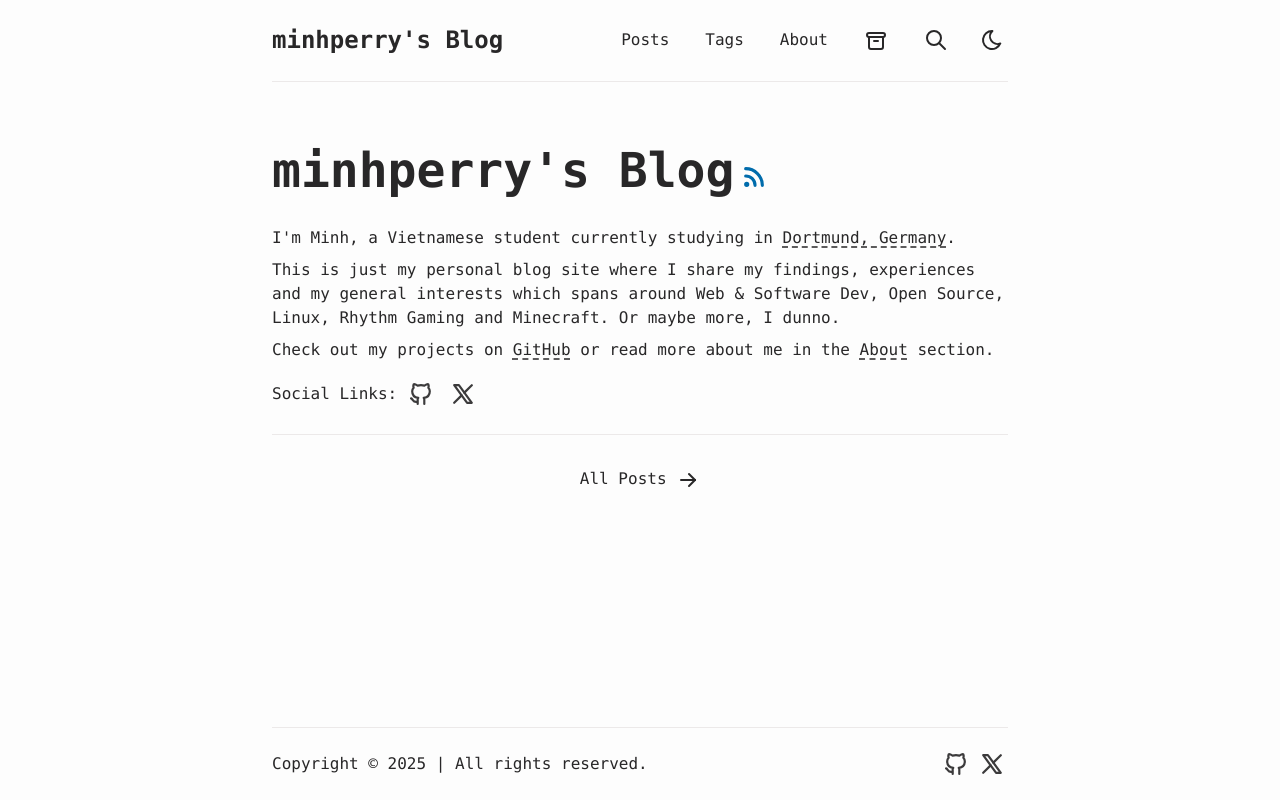
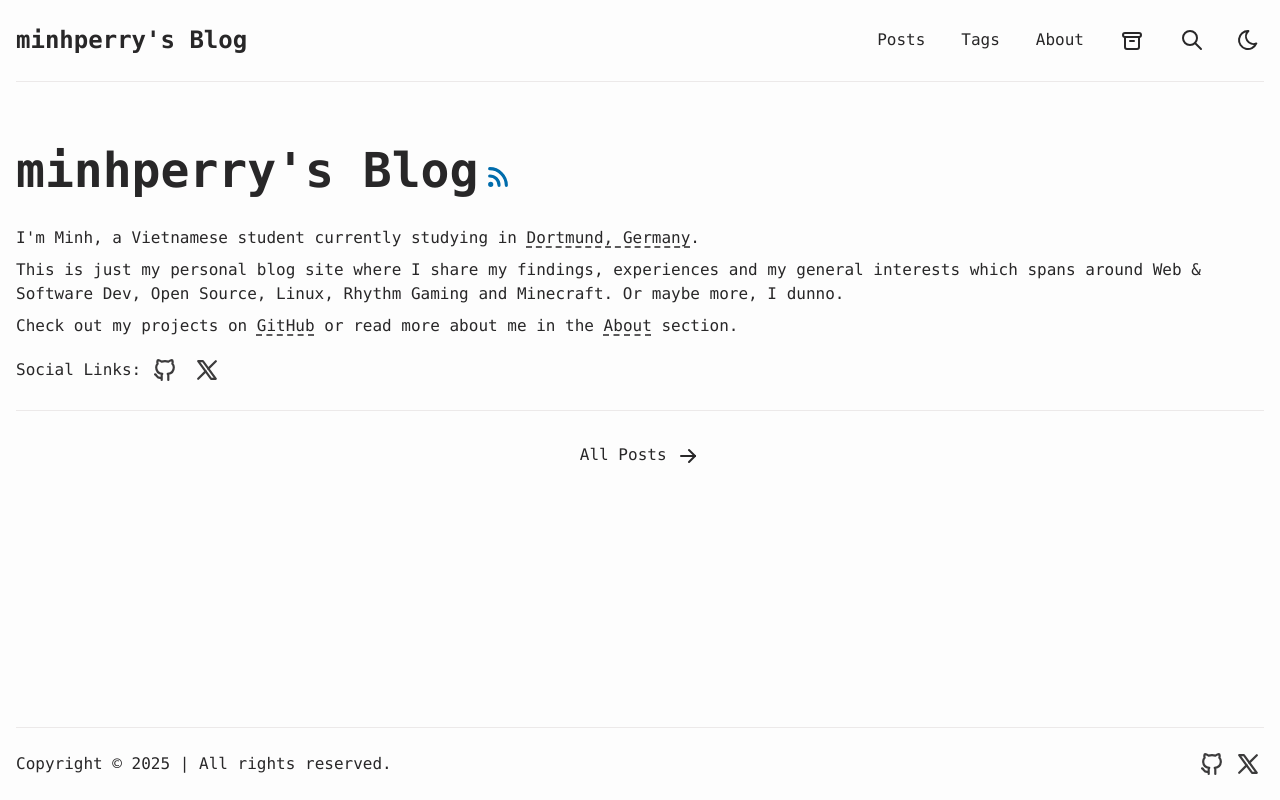
Before and after one commit to minhperry/my-blog, an Astro site: page / in a window 1280 px wide. Built offline with nearby package versions, Linux system fonts and the light colour scheme; Astro itself is replaced by a stand-in of ours.

Commit message:
wider screen

```diff
--- a/src/styles/global.css
+++ b/src/styles/global.css
@@ -55,7 +55,7 @@ html[data-theme="dark"] {
 }
 
 @utility max-w-app {
-  @apply max-w-3xl;
+  @apply max-w-7xl;
 }
 
 .active-nav {
```
